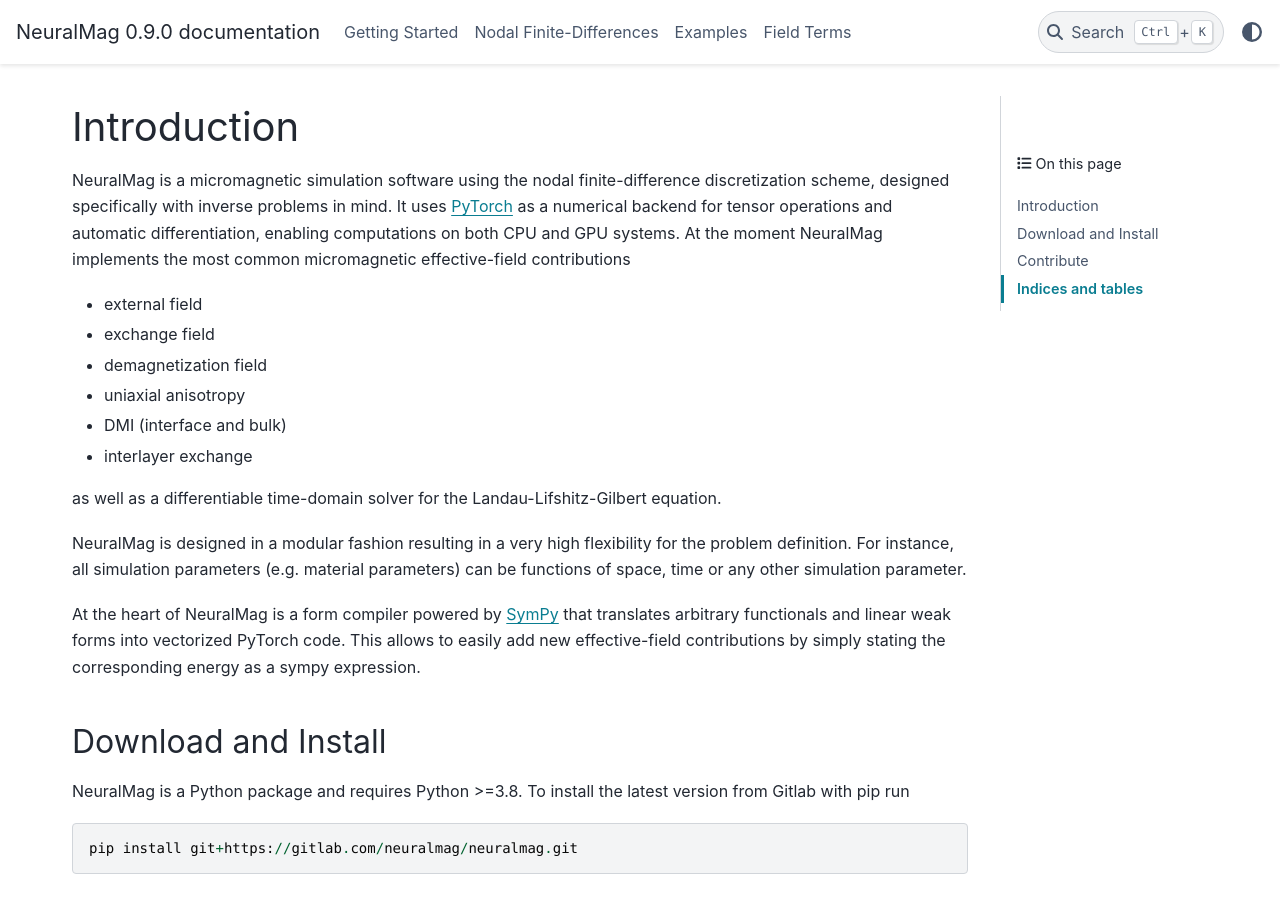
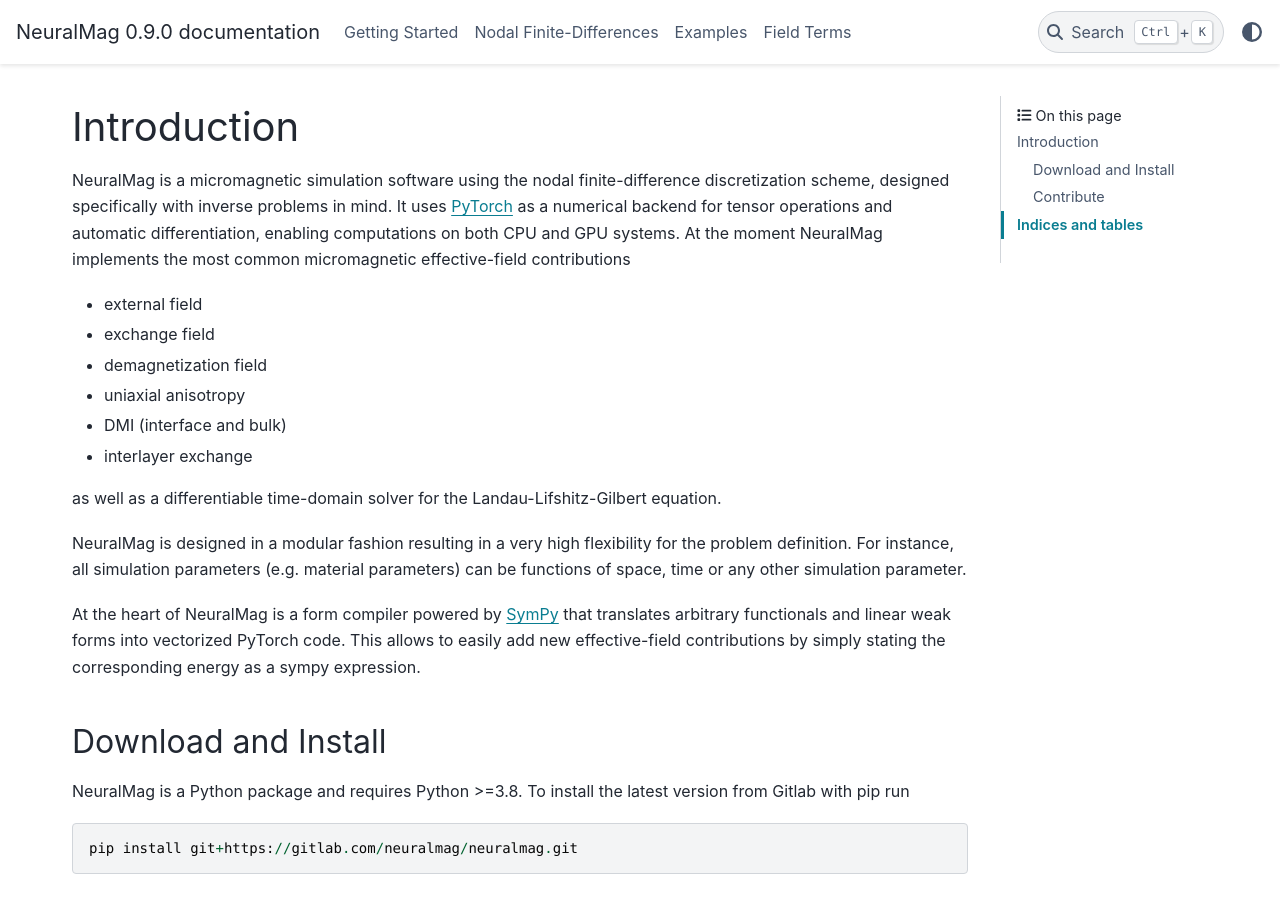
Before and after one commit to DavidLanders95/NeuralMagFork, a Sphinx documentation site: the page built from docs/index.rst, in a window 1280 px wide and 900 px high. Built offline with Sphinx 7.4.7 and the PyData theme 0.15.4, drawn with Linux system fonts in a browser that asks for light colours.

Commit message:
Update template from upstream

```diff
--- a/docs/_templates/page-toc.html
+++ b/docs/_templates/page-toc.html
@@ -1,14 +1,16 @@
+{# Displays the current page's Table of Contents.  #}
 {% set page_toc = generate_toc_html() %}
-
 {%- if page_toc | length >= 1 %}
-<div class="tocsection onthispage pt-5 pb-3">
-    <i class="fas fa-list"></i> {{ _("On this page") }}
+{%- set page_navigation_heading_id = unique_html_id("pst-page-navigation-heading") -%}
+<div
+    id="{{ page_navigation_heading_id }}"
+    class="page-toc tocsection onthispage">
+    <i class="fa-solid fa-list"></i> {{ _("On this page") }}
 </div>
-{%- endif %}
-
-<nav id="bd-toc-nav">
+<nav class="bd-toc-nav page-toc" aria-labelledby="{{ page_navigation_heading_id }}">
     {{ page_toc }}
 </nav>
+{%- endif %}
 
 {% if ('examples' in pagename or 'getting_started' in pagename) and not 'index' in pagename %}
 <div class="tocsection onthispace pt-5 bp-3">
```
